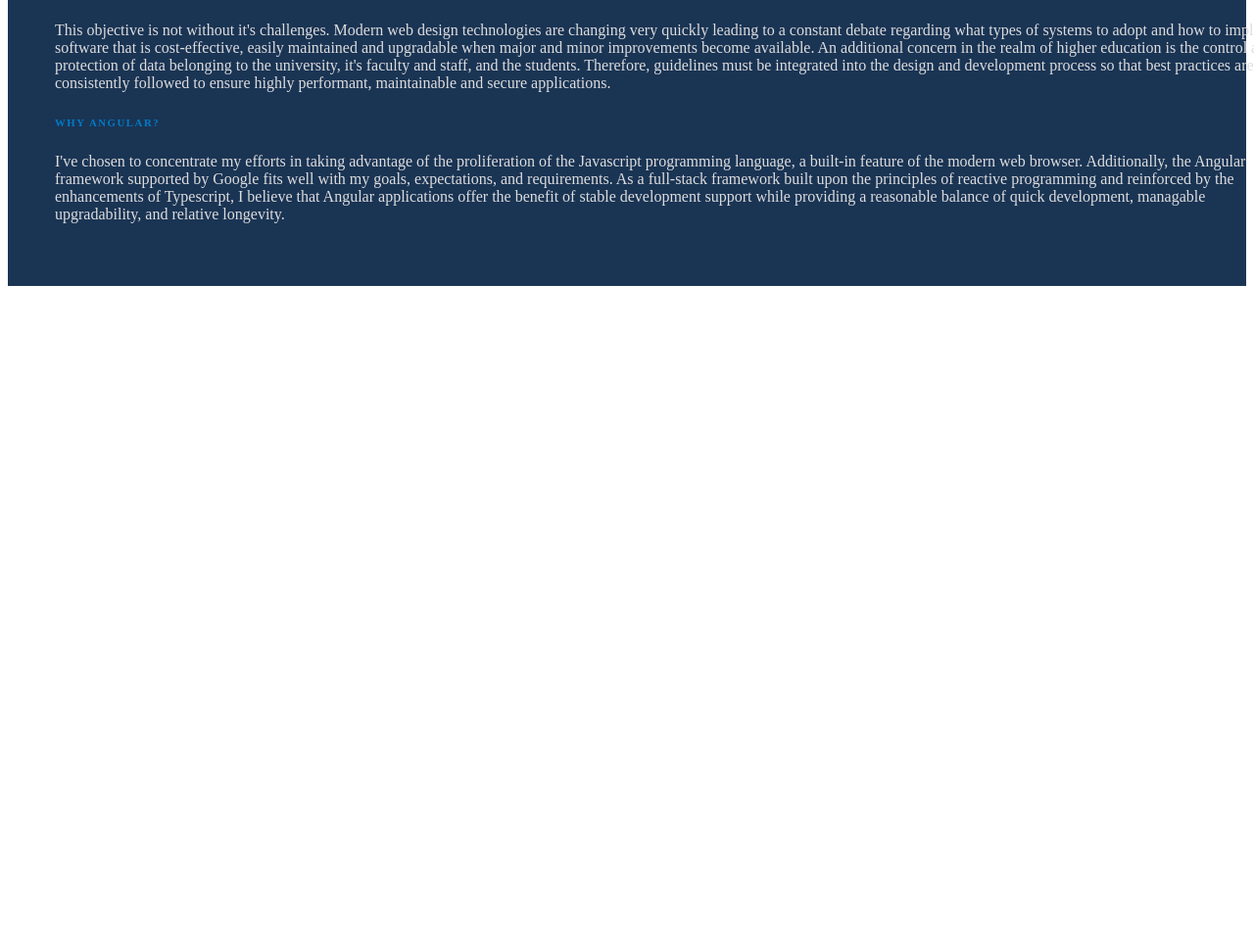
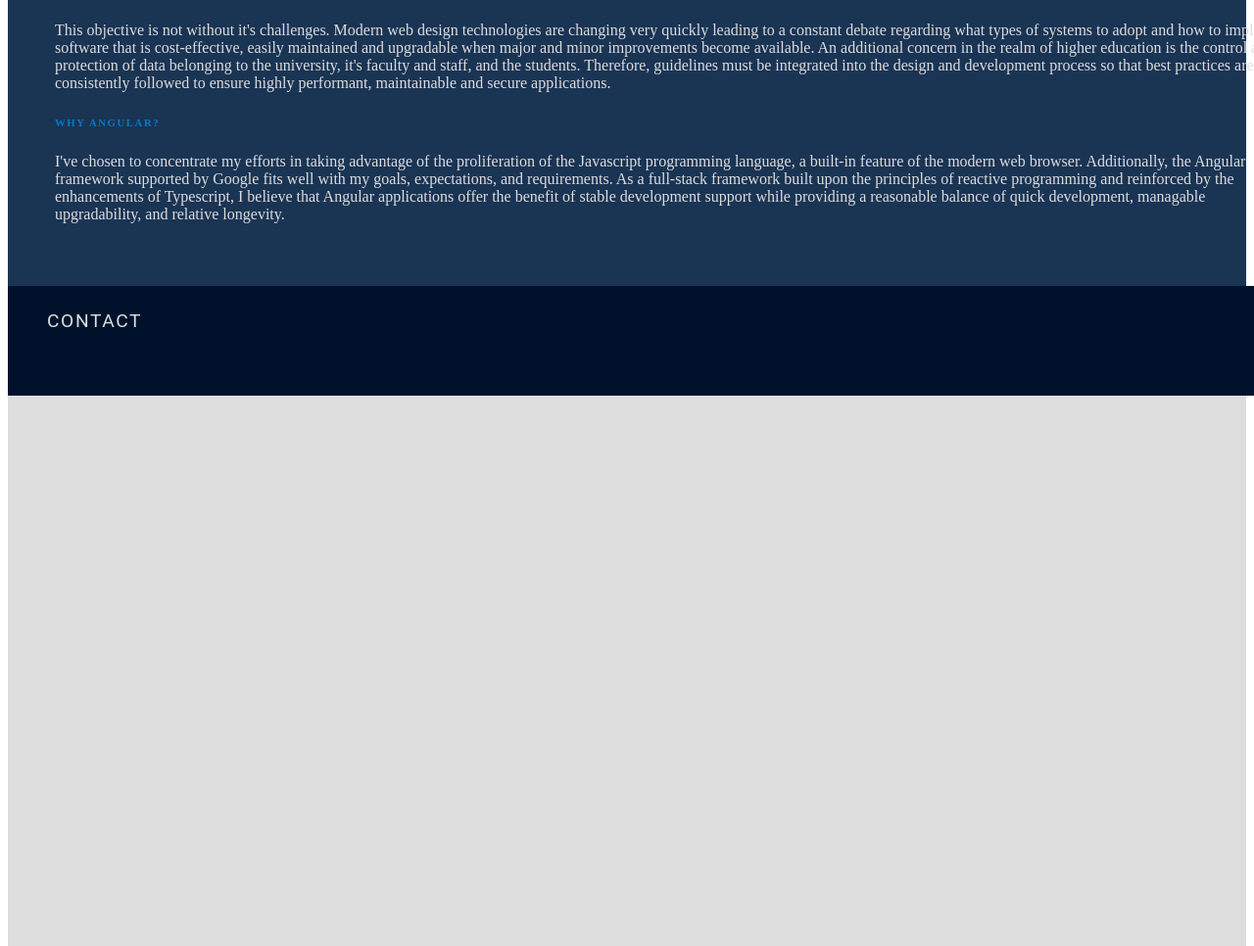
Before and after one commit to agilebluefox/thinkful-portfolio, a website: page src/index.html in a window 1280 px wide. Shown: the part 5214-6180 px from the top of the page at 98% size. Before the commit the page ends 5506 px from the top, so only its background shows below. Drawn offline with nearby package versions, Linux system fonts and the light colour scheme; files that its build step writes are made by us from their sources; a script that the page names is missing; a web font is replaced by a local one.

Commit message:
Add contact section

```diff
--- a/src/index.html
+++ b/src/index.html
@@ -95,34 +95,33 @@
                 </div>
                 <div class="project-info col-xl-8 d-flex justify-content-center flex-column">
                     <h6 class="project-name">O-Results Frontend</h6>
-                            <p class="summary">This app manages the participants at an orienteering event keeping track of the participant's
-                                status during the event. </p>
+                    <p class="summary">This app manages the participants at an orienteering event keeping track of the participant's status
+                        during the event. </p>
                     <div class="project-skills">
-                                <p><span class="inline-heading">Technical Skills:</span>Angular, Angular CLI, CSS, Javascript,
-                                    HTML, SASS, Typescript
+                        <p><span class="inline-heading">Technical Skills:</span>Angular, Angular CLI, CSS, Javascript, HTML,
+                            SASS, Typescript
                         </p>
                     </div>
                     <div class="project-description">
                         <p><span class="inline-heading">Description:</span>This is the frontend interface for the O-Results
-                                    application built using the Angular framework. The user can add an event or select an
-                                    already existing event to manage, view, or track participants as their status changes
-                                    during the event. All data changes are saved to the associated Mongo collections through
-                                    API calls to the routes on the Node server setup using Express. This project presented
-                                    numerous challenges beginning with the database design to managing the state of the application
-                                    using Observables, the foundation of reactive programming. Although manipulating and
-                                    passing data through Angular parent and child components is relatively simple, I ran
-                                    into issues when data was altered in components with no direct connection. As a result,
-                                    I had the opportunity to solve problems dealing with the concepts of application state,
-                                    object immutability, and the asynchronous nature of the web browser.
+                            application built using the Angular framework. The user can add an event or select an already
+                            existing event to manage, view, or track participants as their status changes during the event.
+                            All data changes are saved to the associated Mongo collections through API calls to the routes
+                            on the Node server setup using Express. This project presented numerous challenges beginning
+                            with the database design to managing the state of the application using Observables, the foundation
+                            of reactive programming. Although manipulating and passing data through Angular parent and child
+                            components is relatively simple, I ran into issues when data was altered in components with no
+                            direct connection. As a result, I had the opportunity to solve problems dealing with the concepts
+                            of application state, object immutability, and the asynchronous nature of the web browser.
                         </p>
                     </div>
                     <div class="project-notables">
-                                <p><span class="inline-heading">Notable Features:</span>The interface is designed using an alpha
-                                    release of Material Design. I really like the consistent look and feel of Google's CSS
-                                    framework and since our university relies heavily on Google Apps I intend to use it frequently
-                                    in future applications. To implement the forms in the application I chose Angular's Reactive
-                                    Forms technology which allowed me to keep most of the form logic in the component and
-                                    maintain a cleaner, more maintainable template file.
+                        <p><span class="inline-heading">Notable Features:</span>The interface is designed using an alpha release
+                            of Material Design. I really like the consistent look and feel of Google's CSS framework and
+                            since our university relies heavily on Google Apps I intend to use it frequently in future applications.
+                            To implement the forms in the application I chose Angular's Reactive Forms technology which allowed
+                            me to keep most of the form logic in the component and maintain a cleaner, more maintainable
+                            template file.
                         </p>
                     </div>
                     <div class="project-buttons d-flex justify-content-around">
@@ -252,6 +251,22 @@
             </div>
         </div>
     </section>
+
+    <div class="section-heading row align-items-center">
+        <div class="col-xs-12">
+            <h2 id="contact" class="section">Contact</h2>
+        </div>
+    </div>
+
+    <section id="contact-section">
+        <div class="container-fluid">
+            <div class="row justify-content-center align-items-center">
+                <div id="cover-caption" class="col-12">
+                    <h1 class="email display-4">Email: agilebluefox(at)gmail(dot)com</h1>
+                </div>
+            </div>
+        </div>
+    </section>
     <footer>
     </footer>
 
--- a/src/styles/styles.scss
+++ b/src/styles/styles.scss
@@ -180,6 +180,29 @@ h6.about-section {
     color: $bg-comp1;
 }
 
+// contact section
+
+#contact-section {
+    background-color: $light;
+    background-size: cover;
+    height: 100%;
+    max-width: 100%;
+    display: flex;
+    align-items: center;
+}
+
+#contact-caption {
+    color: $dark;
+    padding: 0 1rem;
+    font-size: 1.4rem;
+    font-weight: 200;
+    max-width: 60rem;
+    h1.email {
+        text-align: center;
+    }
+}
+
+
 // Media queries
 @media screen and (min-width: 576px) {
     #cover-caption p {
```
Also changed, not shown: build/index.html. Lines whose indentation alone changed are shown as unchanged.
